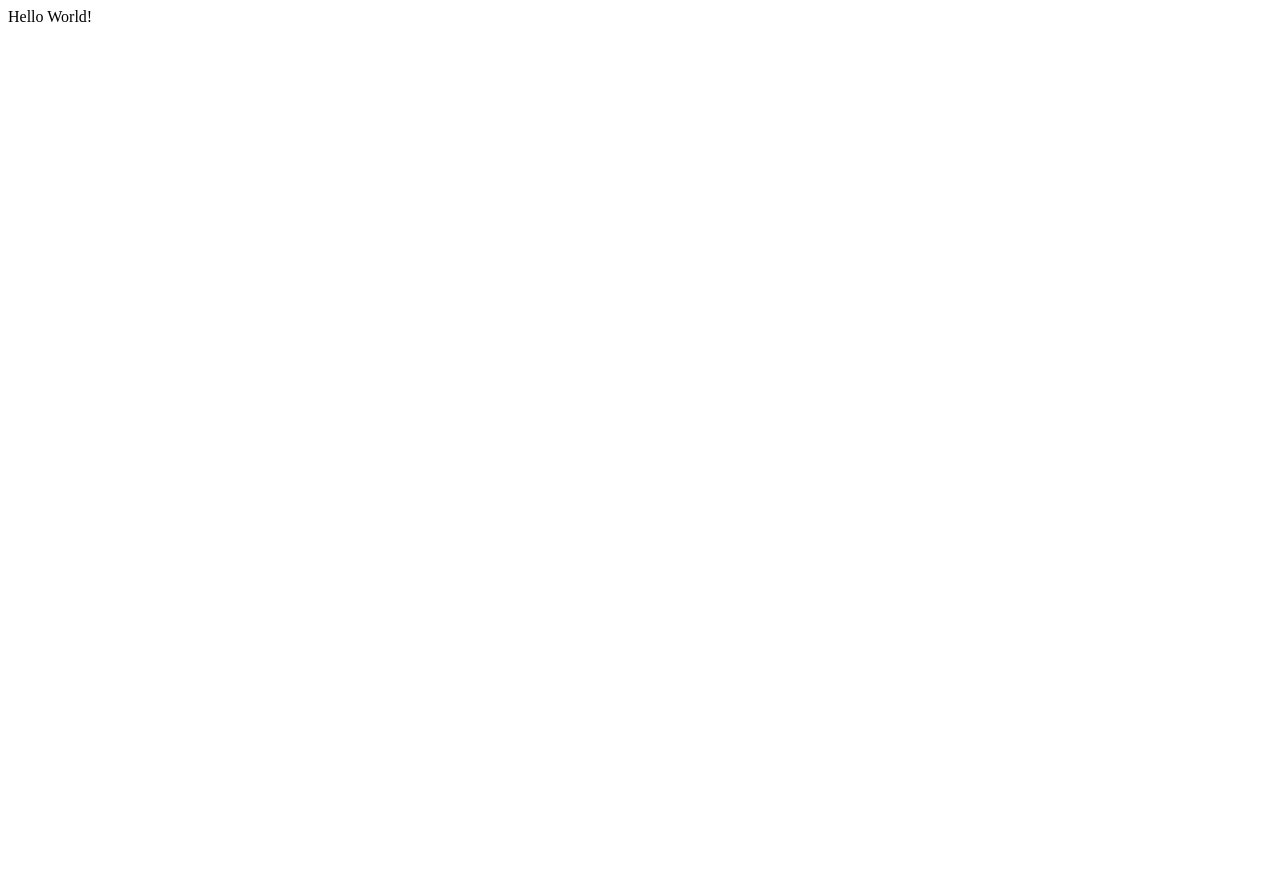
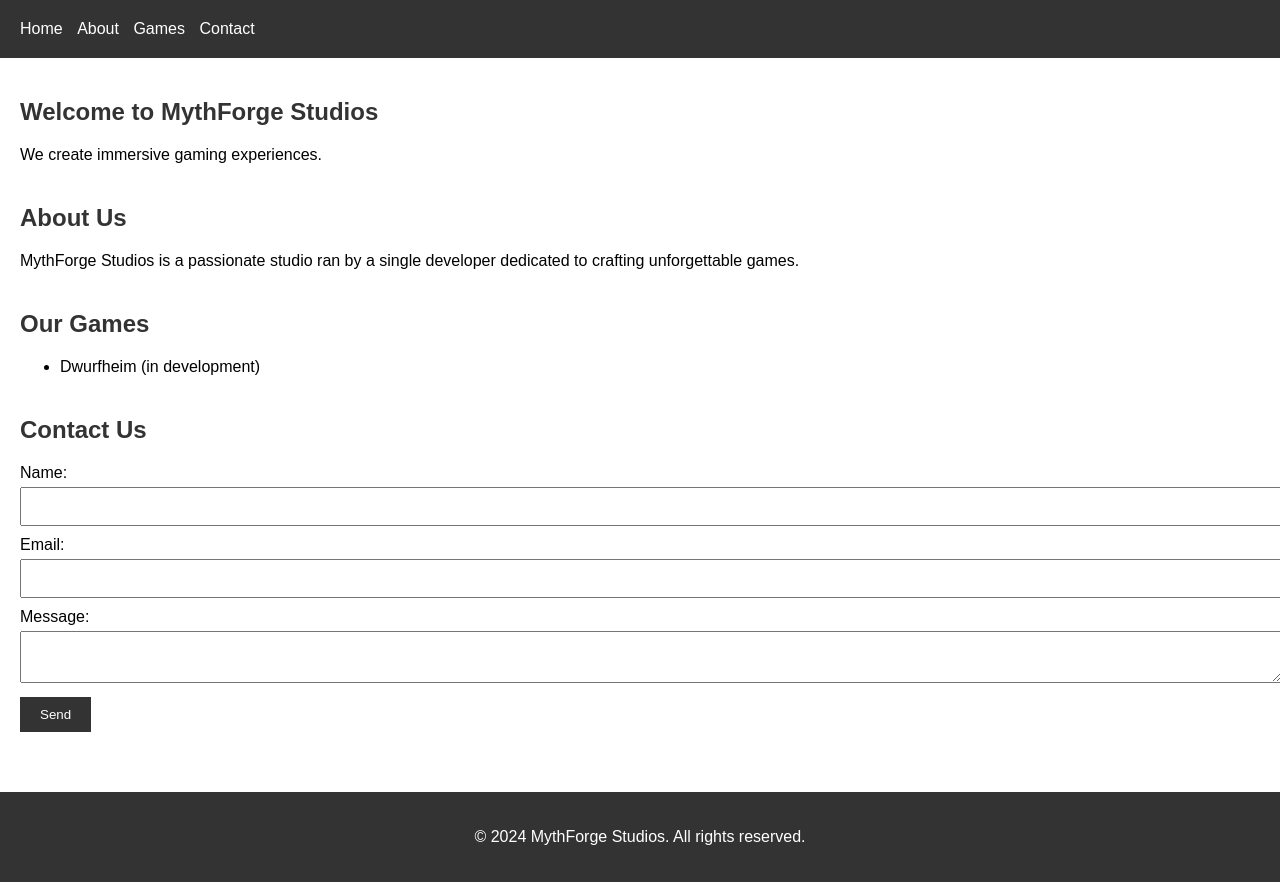
Before and after one commit to MythForge/MythForge.github.io, a plain HTML site: page index.html in a window 1280 px wide. Before the commit the page ends 800 px from the top, so only its background shows below. Drawn offline with Linux system fonts and the light colour scheme.

Commit message:
Baseline update

```diff
--- a/index.html
+++ b/index.html
@@ -1 +1,60 @@
-Hello World!
+<!DOCTYPE html>
+<html lang="en">
+<head>
+    <meta charset="UTF-8">
+    <meta name="viewport" content="width=device-width, initial-scale=1.0">
+    <title>MythForge Studios</title>
+    <link rel="stylesheet" href="style.css">
+</head>
+<body>
+    <header>
+        <nav>
+            <ul>
+                <li><a href="#home">Home</a></li>
+                <li><a href="#about">About</a></li>
+                <li><a href="#games">Games</a></li>
+                <li><a href="#contact">Contact</a></li>
+            </ul>
+        </nav>
+    </header>
+
+    <main>
+        <section id="home">
+            <h1>Welcome to MythForge Studios</h1>
+            <p>We create immersive gaming experiences.</p>
+        </section>
+
+        <section id="about">
+            <h2>About Us</h2>
+            <p>MythForge Studios is a passionate studio ran by a single developer dedicated to crafting unforgettable games.</p>
+        </section>
+
+        <section id="games">
+            <h2>Our Games</h2>
+            <ul>
+                <li>Dwurfheim (in development)</li>
+            </ul>
+        </section>
+
+        <section id="contact">
+            <h2>Contact Us</h2>
+            <form>
+                <label for="name">Name:</label>
+                <input type="text" id="name" name="name" required>
+
+                <label for="email">Email:</label>
+                <input type="email" id="email" name="email" required>
+
+                <label for="message">Message:</label>
+                <textarea id="message" name="message" required></textarea>
+
+                <button type="submit">Send</button>
+            </form>
+        </section>
+    </main>
+
+    <footer>
+        <p>&copy; 2024 MythForge Studios. All rights reserved.</p>
+    </footer>
+</body>
+</html>
--- /dev/null
+++ b/style.css
@@ -0,0 +1,66 @@
+body {
+    font-family: Arial, sans-serif;
+    margin: 0;
+    padding: 0;
+}
+
+header {
+    background-color: #333;
+    color: #fff;
+    padding: 20px;
+}
+
+nav ul {
+    list-style-type: none;
+    margin: 0;
+    padding: 0;
+}
+
+nav ul li {
+    display: inline;
+    margin-right: 10px;
+}
+
+nav ul li a {
+    color: #fff;
+    text-decoration: none;
+}
+
+main {
+    padding: 20px;
+}
+
+section {
+    margin-bottom: 40px;
+}
+
+h1, h2 {
+    color: #333;
+}
+
+form label {
+    display: block;
+    margin-bottom: 5px;
+}
+
+form input,
+form textarea {
+    width: 100%;
+    padding: 10px;
+    margin-bottom: 10px;
+}
+
+form button {
+    background-color: #333;
+    color: #fff;
+    padding: 10px 20px;
+    border: none;
+    cursor: pointer;
+}
+
+footer {
+    background-color: #333;
+    color: #fff;
+    padding: 20px;
+    text-align: center;
+}
```
